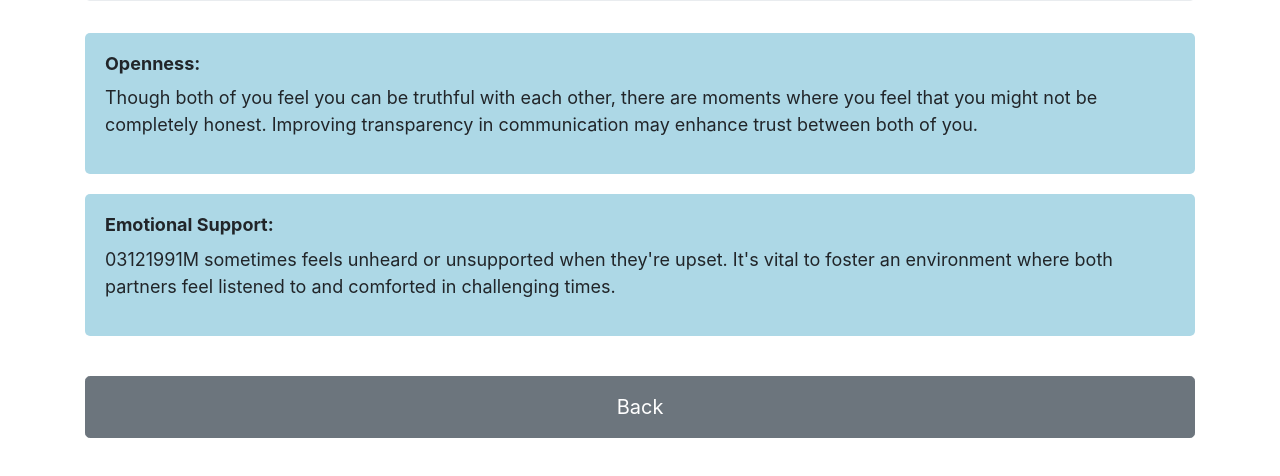
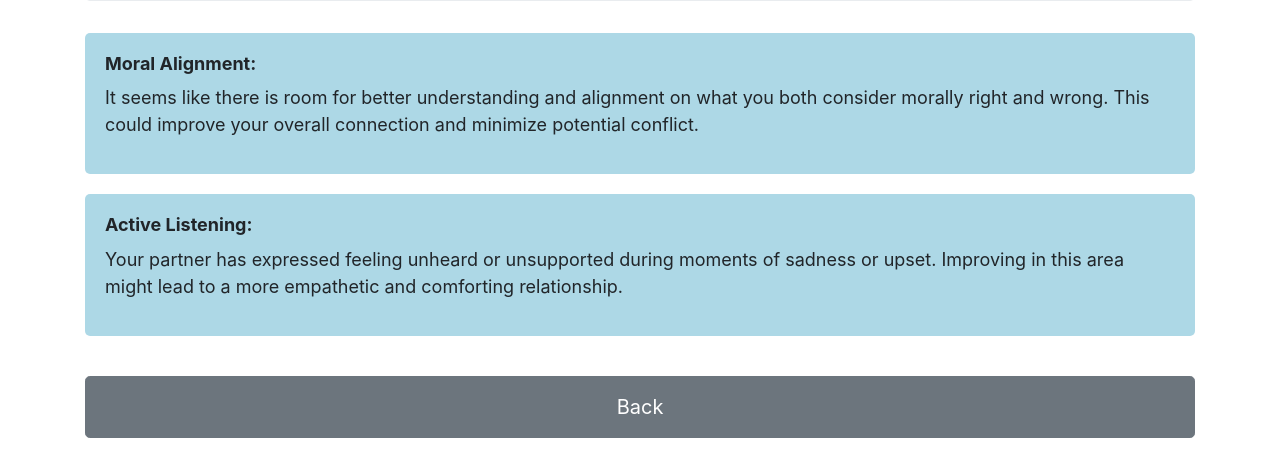
Before and after one commit to LoveGrow1/30008590M, a plain HTML site: page 2.html in a window 1280 px wide. Shown: the part 236-712 px from the top of the page. Drawn offline with nearby package versions, Linux system fonts and the light colour scheme.

Commit message:
Update 2.html

```diff
--- a/2.html
+++ b/2.html
@@ -44,12 +44,12 @@
   <div class="row">
     <div class="col-12">
       <div class="info-box">
-        <h4>Openness:</h4>
-        <p>Though both of you feel you can be truthful with each other, there are moments where you feel that you might not be completely honest. Improving transparency in communication may enhance trust between both of you.</p>
+        <h4>Moral Alignment:</h4>
+        <p>It seems like there is room for better understanding and alignment on what you both consider morally right and wrong. This could improve your overall connection and minimize potential conflict.</p>
       </div>
       <div class="info-box">
-        <h4>Emotional Support:</h4>
-        <p>03121991M sometimes feels unheard or unsupported when they're upset. It's vital to foster an environment where both partners feel listened to and comforted in challenging times.</p>
+        <h4>Active Listening:</h4>
+        <p>Your partner has expressed feeling unheard or unsupported during moments of sadness or upset. Improving in this area might lead to a more empathetic and comforting relationship.</p>
       </div>
     </div>
   </div>
```
